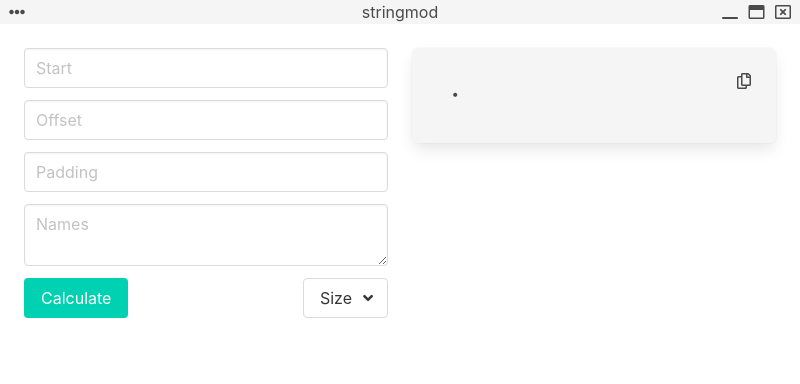
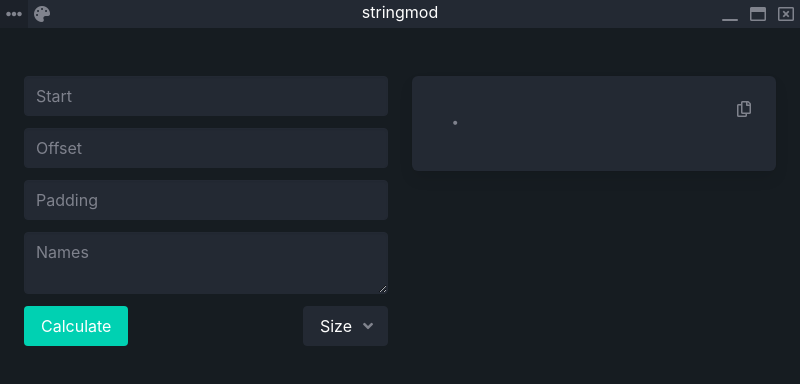
Before and after one commit to fooooooooooooooo/stringmod, an Electron app: page src/index.html in a window 800 px wide. Drawn offline with nearby package versions, Linux system fonts and the light colour scheme.

Commit message:
dark mode

```diff
--- a/src/index.css
+++ b/src/index.css
@@ -1,28 +1,53 @@
-@import "../node_modules/bulma/css/bulma.min.css";
-@import "../node_modules/highlight.js/styles/railscasts.css";
-@import "../node_modules/@fortawesome/fontawesome-free/css/all.min.css";
+@import '../node_modules/bulma/css/bulma.min.css';
+@import '../node_modules/highlight.js/styles/railscasts.css';
+@import '../node_modules/@fortawesome/fontawesome-free/css/all.min.css';
+
+.light {
+  --bg-1: white;
+  --bg-2: whitesmoke;
+  --bg-3: #fafafa;
+  --text-primary: #363636;
+  --text-secondary: #686b74;
+  --icons: #2f3135;
+}
+
+.dark {
+  --bg-1: #161c21;
+  --bg-2: #232933;
+  --bg-3: #323943;
+  --text-primary: #fefefe;
+  --text-secondary: #7f828d;
+  --icons: #80838d;
+}
 
 body {
   margin: 0;
-  font-family: -apple-system, BlinkMacSystemFont, "Segoe UI", "Roboto", "Oxygen",
-    "Ubuntu", "Cantarell", "Fira Sans", "Droid Sans", "Helvetica Neue",
+  font-family: -apple-system, BlinkMacSystemFont, 'Segoe UI', 'Roboto', 'Oxygen',
+    'Ubuntu', 'Cantarell', 'Fira Sans', 'Droid Sans', 'Helvetica Neue',
     sans-serif;
   -webkit-font-smoothing: antialiased;
   -moz-osx-font-smoothing: grayscale;
   user-select: none;
+  background: var(--bg-1);
+
+  height: 100vh;
 }
 
 code {
-  font-family: source-code-pro, Menlo, Monaco, Consolas, "Courier New",
+  font-family: source-code-pro, Menlo, Monaco, Consolas, 'Courier New',
     monospace;
   user-select: text;
+}
+
+* {
+  transition: all 0.2s cubic-bezier(0.5, 0.1, 0.75, 1.35);
 }
 
 pre {
   padding: 10px 12px;
 }
 .codebox {
-  background: whitesmoke;
+  background: var(--bg-2);
 }
 .copy-container {
   position: relative;
@@ -64,67 +89,69 @@ pre {
 
 .title-bar {
   -webkit-app-region: drag;
-  height: 24px;
+  height: 28px;
   width: 100vw;
-  background: whitesmoke;
-  padding: none;
-  margin: 0px;
+  background: var(--bg-2);
   text-align: center;
-  position: fixed;
-  z-index: 1000;
   user-select: none;
+
+  display: flex;
 }
 
 .window-title {
-  position: relative;
-  top: 0px;
-}
-.title-bar-buttons-left {
-  -webkit-app-region: no-drag;
-  position: fixed;
-  top: 0px;
-  left: 6px;
-  padding-right: 5px;
-  background: transparent;
-  border: none;
-}
-.title-bar-buttons-right {
-  -webkit-app-region: no-drag;
-  position: fixed;
-  top: 0px;
-  right: 6px;
-  padding-left: 5px;
-  background: transparent;
-  border: none;
+  position: absolute;
+  top: 0;
+  left: 0;
+  right: 0;
+
+  height: 28px;
+  width: 100px;
+
+  margin: 0 auto;
 }
 
-.title-bar-button {
-  padding: 0 3px 0 3px;
-  border-radius: 3px;
+.title-bar-buttons {
+  -webkit-app-region: no-drag;
+  display: flex;
 }
-.title-bar-button:hover {
-  background: rgba(0, 0, 0, 0.1);
+
+.title-bar-buttons > span {
+  display: flex;
+  align-items: center;
+
+  width: 28px;
+
+  transition: all 0.2s cubic-bezier(0.5, 0.1, 0.75, 1.35);
+
+  z-index: 9999;
 }
-.title-bar-button:active {
+
+.title-bar-buttons > span:hover {
   background: rgba(0, 0, 0, 0.2);
 }
 
-.close-button:hover {
-  background: rgba(255, 0, 0, 0.4);
-}
-.close-button:active {
-  background: rgba(255, 0, 0, 0.6);
+.title-bar-buttons > span:active {
+  background: rgba(0, 0, 0, 0.3);
 }
 
-.about-button {
-  padding: 0 3px 0 3px;
-  border-radius: 3px;
+.title-bar-buttons > span > i {
+  margin: auto;
 }
-.about-button:hover {
-  background: rgba(0, 0, 0, 0.1);
+
+.spacer {
+  flex-grow: 1;
 }
-.about-button:active {
-  background: rgba(0, 0, 0, 0.2);
+
+#close-button:hover {
+  background: #e81123;
+}
+#close-button:active {
+  background: #982336;
+}
+
+#theme-button:hover,
+#about-button:hover {
+  cursor: pointer;
 }
 
 ::-webkit-scrollbar {
@@ -141,3 +168,73 @@ pre {
   opacity: 0;
   transition: visibility 0s 1s, opacity 1s linear;
 }
+
+input,
+* {
+  color: var(--text-primary);
+}
+
+.input,
+.select select,
+.dropdown button,
+.dropdown-content,
+.textarea {
+  background-color: var(--bg-2);
+  border-radius: 4px;
+  color: var(--text-primary);
+}
+
+.dark .input,
+.dark .select select,
+.dark .dropdown button,
+.dark .dropdown-content,
+.dark .textarea {
+  border-color: var(--bg-2);
+}
+
+.input::placeholder,
+.select select::placeholder,
+.dropdown::placeholder,
+.textarea::placeholder {
+  color: var(--text-secondary);
+}
+
+.dropdown-content > a {
+  color: var(--text-secondary);
+}
+
+.dropdown-content > a:hover {
+  background: var(--bg-3);
+  color: var(--text-primary);
+}
+
+i {
+  color: var(--icons);
+}
+
+pre,
+code,
+.hljs {
+  color: var(--text-secondary);
+  background: var(--bg-2);
+}
+
+.modal-card-foot,
+.modal-card-head,
+.modal-card-title {
+  background-color: var(--bg-1);
+  color: var(--text-primary);
+}
+
+.modal-card-head {
+  border-bottom: 2px solid #0002;
+}
+
+.modal-card-foot {
+  border-top: 2px solid #0002;
+}
+
+.modal-card-body {
+  background-color: var(--bg-1);
+  color: var(--text-secondary);
+}
--- a/src/index.html
+++ b/src/index.html
@@ -6,22 +6,26 @@
     <link rel="stylesheet" href="index.css" />
   </head>
 
-  <body>
+  <body class="dark">
     <div class="title-bar">
       <div class="window-title">stringmod</div>
-      <div class="title-bar-buttons-left">
-        <span class="about-button" id="about-button">
+      <div class="title-bar-buttons">
+        <span id="about-button">
           <i class="fas fa-ellipsis-h"></i>
         </span>
+        <span id="theme-button">
+          <i class="fas fa-palette"></i>
+        </span>
       </div>
-      <div class="title-bar-buttons-right">
-        <span class="title-bar-button" id="min-button">
+      <div class="spacer"></div>
+      <div class="title-bar-buttons">
+        <span id="min-button">
           <i class="far fa-window-minimize"></i>
         </span>
-        <span class="title-bar-button" id="max-button">
+        <span id="max-button">
           <i id="max-button-icon" class="far fa-window-maximize"></i>
         </span>
-        <span class="title-bar-button close-button" id="close-button">
+        <span id="close-button">
           <i class="far fa-window-close"></i>
         </span>
       </div>
@@ -45,12 +49,13 @@
                 using <a href="http://bulma.io">Bulma CSS framework</a>, and
                 <a href="http://fontawesome.com">Fontawesome</a> icons.
               </p>
+              <br />
               <p>
+                <i class="fab fa-github"></i>
                 <a href="https://github.com/fooooooooooooooo/stringmod">
                   Source
                 </a>
               </p>
-              <p><a href="https://github.com/fooooooooooooooo">Developer</a></p>
             </section>
             <footer class="modal-card-foot">:)</footer>
           </div>
@@ -143,6 +148,23 @@
         </div>
       </div>
     </div>
+    <script>
+      const theme = localStorage.getItem('theme');
+
+      if (theme) {
+        document.body.classList.remove('dark');
+
+        if (theme === 'dark') {
+          document.body.classList.add('dark');
+          document.getElementById('theme-button').innerHTML =
+            '<i class="fas fa-sun"></i>';
+        } else {
+          document.body.classList.add('light');
+          document.getElementById('theme-button').innerHTML =
+            '<i class="fas fa-moon"></i>';
+        }
+      }
+    </script>
     <script src="./js/main.js" type="text/javascript"></script>
     <script src="./js/functions.js" type="text/javascript"></script>
     <script src="./js/linkfixer.js" type="text/javascript"></script>
--- a/src/js/functions.js
+++ b/src/js/functions.js
@@ -1,3 +1,4 @@
+const { clipboard } = require('electron');
 const utils = require('./utils');
 
 const startInput = document.getElementById('start-input');
@@ -15,6 +16,23 @@ const size6 = document.getElementById('size-6');
 const sizes = [size2, size3, size4, size5, size6];
 
 const output = document.getElementById('output');
+
+const themeButton = document.getElementById('theme-button');
+
+themeButton.addEventListener('click', () => {
+  document.body.classList.toggle('dark');
+  document.body.classList.toggle('light');
+
+  if (document.body.classList.contains('dark')) {
+    themeButton.innerHTML = '<i class="fas fa-sun"></i>';
+    localStorage.setItem('theme', 'dark');
+  }
+
+  if (document.body.classList.contains('light')) {
+    themeButton.innerHTML = '<i class="fas fa-moon"></i>';
+    localStorage.setItem('theme', 'light');
+  }
+});
 
 sizes.forEach((element, i) => {
   element.addEventListener('click', () => {
@@ -52,6 +70,7 @@ function calculate() {
   const names = namesInput.value;
 
   const result = utils.calculate(start, offset, padding, names, window.padSize);
+  window.output = result;
   const formatted = utils.highlightOutput(result);
 
   console.log(formatted);
@@ -83,6 +102,5 @@ function handleNamesChange(event) {
 }
 
 function copyToClipboard(string) {
-  const { clipboard } = require('electron');
   clipboard.writeText(string);
 }
--- a/src/js/main.js
+++ b/src/js/main.js
@@ -20,7 +20,7 @@ function addEventListeners() {
   const copyButton = document.getElementById('copy-button');
   copyButton.addEventListener('click', () => {
     const successIcon = document.getElementById('copy-success-icon');
-    copyToClipboard(window.shit);
+    copyToClipboard(window.output);
     successIcon.className = 'fas fa-check copy-success-icon visible';
     setTimeout(() => {
       successIcon.className = 'fas fa-check copy-success-icon hidden';
--- a/src/utils.js
+++ b/src/utils.js
@@ -26,7 +26,7 @@ function calculate(startHex, offsetHex, paddingHex, nameString, paddingSize) {
     workingInt += padding;
   }
 
-  return output.trimStart();
+  return output.trim();
 }
 
 function padHex(string, size) {
```
